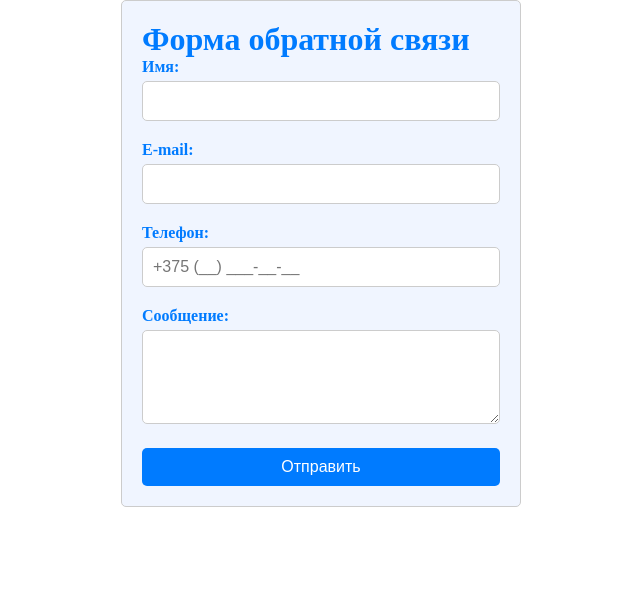
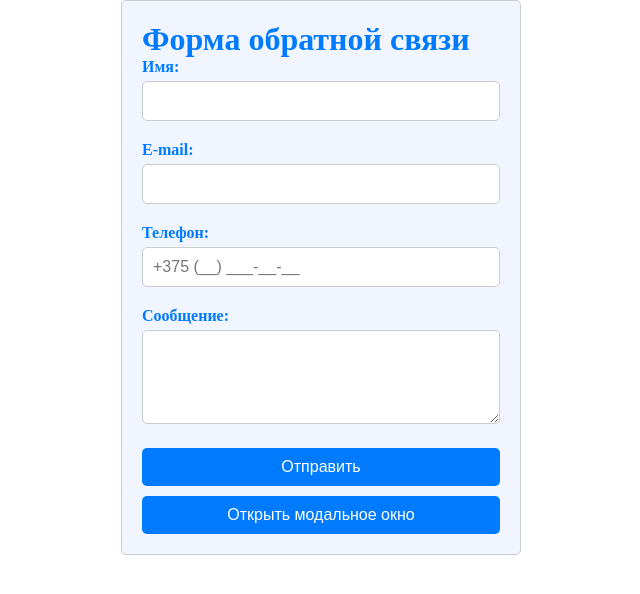
Before and after one commit to redskyby/itprofit_test_task, a React app in the folder client/: page / in a window 1280 px wide. Shown: the top 594 px of the page, without its empty margins (319-959 px from the left). Built offline with nearby package versions, Linux system fonts and the light colour scheme.

Commit message:
Modal.tsx was added.

```diff
--- a/client/src/components/app/App.tsx
+++ b/client/src/components/app/App.tsx
@@ -1,18 +1,16 @@
 import React, { useState } from "react";
 import style from "./App.module.scss";
 import InputMask from "react-input-mask";
-import {FormDataResponse} from "../../services/Interfaces";
-
-
+import { FormDataResponse } from "../../services/Interfaces";
+import Modal from "../modal/Modal";
 
 const App = () => {
-    const [name, setName] = useState('');
-    const [email, setEmail] = useState('');
-    const [phone, setPhone] = useState('');
-    const [message, setMessage] = useState('');
-    const [errorMessage, setErrorMessage] = useState('');
-    const [successMessage, setSuccessMessage] = useState('');
-
+    const [name, setName] = useState("");
+    const [email, setEmail] = useState("");
+    const [phone, setPhone] = useState("");
+    const [message, setMessage] = useState("");
+    const [errorMessage, setErrorMessage] = useState("");
+    const [successMessage, setSuccessMessage] = useState("");
 
     const handleClick = () => {
         // Создаем объект с данными для отправки на сервер
@@ -20,33 +18,35 @@ const App = () => {
             name,
             email,
             phone,
-            message
+            message,
         };
-        fetch('http://localhost:5000/api/validation/check', {
-            method: 'POST',
+        fetch("http://localhost:5000/api/validation/check", {
+            method: "POST",
             headers: {
-                'Content-Type': 'application/json'
+                "Content-Type": "application/json",
             },
-            body: JSON.stringify(formData)
+            body: JSON.stringify(formData),
         })
-            .then(response => response.json())
-            .then((data : FormDataResponse) => {
-                if (data.status === 'error') {
+            .then((response) => response.json())
+            .then((data: FormDataResponse) => {
+                if (data.status === "error") {
                     // Обработка ошибок
                     setErrorMessage(data.fields.inputName);
-                } else if (data.status === 'success') {
+                    setSuccessMessage("");
+                } else if (data.status === "success") {
                     // Обработка успешной отправки
+                    setErrorMessage("");
                     setSuccessMessage(data.msg);
                     // Очищаем поля формы
-                    setName('');
-                    setEmail('');
-                    setPhone('');
-                    setMessage('');
+                    setName("");
+                    setEmail("");
+                    setPhone("");
+                    setMessage("");
                 }
             })
-            .catch(error => {
+            .catch((error) => {
                 alert(error);
-                console.error('Ошибка при отправке данных:', error);
+                console.error("Ошибка при отправке данных:", error);
             });
     };
 
@@ -85,10 +85,13 @@ const App = () => {
                         required
                     ></textarea>
                 </div>
-                <button type="button" onClick={ handleClick}>Отправить</button>
+                <button type="button" onClick={handleClick}>
+                    Отправить
+                </button>
             </form>
             {errorMessage && <div className={style.error}>{errorMessage}</div>}
             {successMessage && <div className={style.success}>{successMessage}</div>}
+            <Modal />
         </div>
     );
 };
--- /dev/null
+++ b/client/src/components/modal/Modal.module.scss
@@ -0,0 +1,62 @@
+.modal_overlay {
+    position: fixed;
+    z-index: 999;
+    top: 0;
+    left: 0;
+    width: 100%;
+    height: 100%;
+    background-color: rgba(0, 0, 0, 0.5); /* Полупрозрачный черный фон */
+    display: flex;
+    justify-content: center;
+    align-items: center;
+}
+
+.modal {
+    background-color: white;
+    border-radius: 8px;
+    padding: 20px;
+    width: 400px;
+    max-width: 90%;
+    animation: modalOpenAnimation 0.3s ease forwards;
+}
+
+.modal_content {
+    text-align: center;
+}
+
+.close {
+    position: absolute;
+    top: 10px;
+    right: 10px;
+    cursor: pointer;
+    font-size: 24px;
+}
+
+button[type="button"] {
+    margin-top: 10px;
+    display: block;
+    width: 100%;
+    padding: 10px;
+    font-size: 16px;
+    background-color: #007bff; // Синий цвет кнопки
+    color: #fff;
+    border: none;
+    border-radius: 5px;
+    cursor: pointer;
+    transition: background-color 0.3s ease;
+    &:hover {
+        background-color: #0056b3;
+    }
+}
+
+/* Анимация открытия модального окна */
+@keyframes modalOpenAnimation {
+    from {
+        transform: scale(0.5);
+        opacity: 0;
+    }
+    to {
+        transform: scale(1);
+        opacity: 1;
+    }
+}
--- /dev/null
+++ b/client/src/components/modal/Modal.tsx
@@ -0,0 +1,40 @@
+import React, { useState } from "react";
+import style from "./Modal.module.scss";
+
+function Modal() {
+    const [isOpen, setIsOpen] = useState(false);
+
+    const openModal = () => {
+        setIsOpen(true);
+        document.body.style.overflow = "hidden"; // Запрещаем прокрутку страницы
+    };
+
+    // Функция для закрытия модального окна
+    const closeModal = () => {
+        setIsOpen(false);
+        document.body.style.overflow = ""; // Восстанавливаем прокрутку страницы
+    };
+
+    return (
+        <div>
+            <button type={"button"} onClick={openModal}>
+                Открыть модальное окно
+            </button>
+            {isOpen && (
+                <div className={style.modal_overlay} onClick={closeModal}>
+                    <div className={style.modal}>
+                        <span className={style.close} onClick={closeModal}>
+                            &times;
+                        </span>
+                        <div className={style.modal_content}>
+                            <h2>Произвольный текст в модальном окне</h2>
+                            <p>Это модальное окно содержит произвольный текст.</p>
+                        </div>
+                    </div>
+                </div>
+            )}
+        </div>
+    );
+}
+
+export default Modal;
```
Also changed, not shown: client/src/services/Interfaces.ts (line endings or trailing spaces), 2 other files (tests, documents, lock files or other folders).
